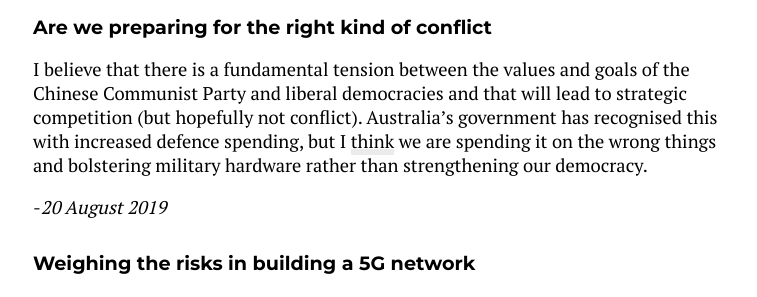
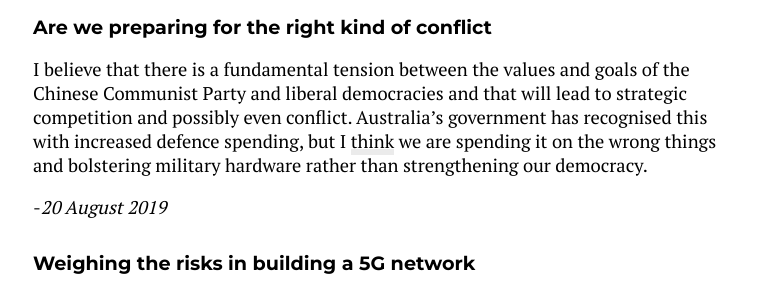
Before and after one commit to tomatospy/tomatospy.github.io, a Jekyll site: the page built from writings.md, in a window 1280 px wide and 900 px high, scrolled down 2294 px. Shown: the part 203-500 px from the top of the window, without its empty margins (257-1014 px from the left). Built offline with Jekyll 4.4.1, drawn with Linux system fonts in a browser that asks for light colours; nearby versions of some CDN libraries.

Commit message:
update writings

```diff
--- a/writings.md
+++ b/writings.md
@@ -42,7 +42,7 @@ Jocelinn Kang and argue that in the light of the Covid-19 we needed to revisit o
 
 ##### [Are we preparing for the right kind of conflict](https://www.aspistrategist.org.au/are-we-preparing-for-the-right-kind-of-conflict/)
 
-I believe that there is a fundamental tension between the values and goals of the Chinese Communist Party and liberal democracies and that will lead to strategic competition (but hopefully not conflict). Australia's government has recognised this with increased defence spending, but I [think](https://www.aspistrategist.org.au/are-we-preparing-for-the-right-kind-of-conflict/) we are spending it on the wrong things and bolstering military hardware rather than strengthening our democracy.
+I believe that there is a fundamental tension between the values and goals of the Chinese Communist Party and liberal democracies and that will lead to strategic competition and possibly even conflict. Australia's government has recognised this with increased defence spending, but I [think](https://www.aspistrategist.org.au/are-we-preparing-for-the-right-kind-of-conflict/) we are spending it on the wrong things and bolstering military hardware rather than strengthening our democracy.
 
 -*20 August 2019*
 
```
